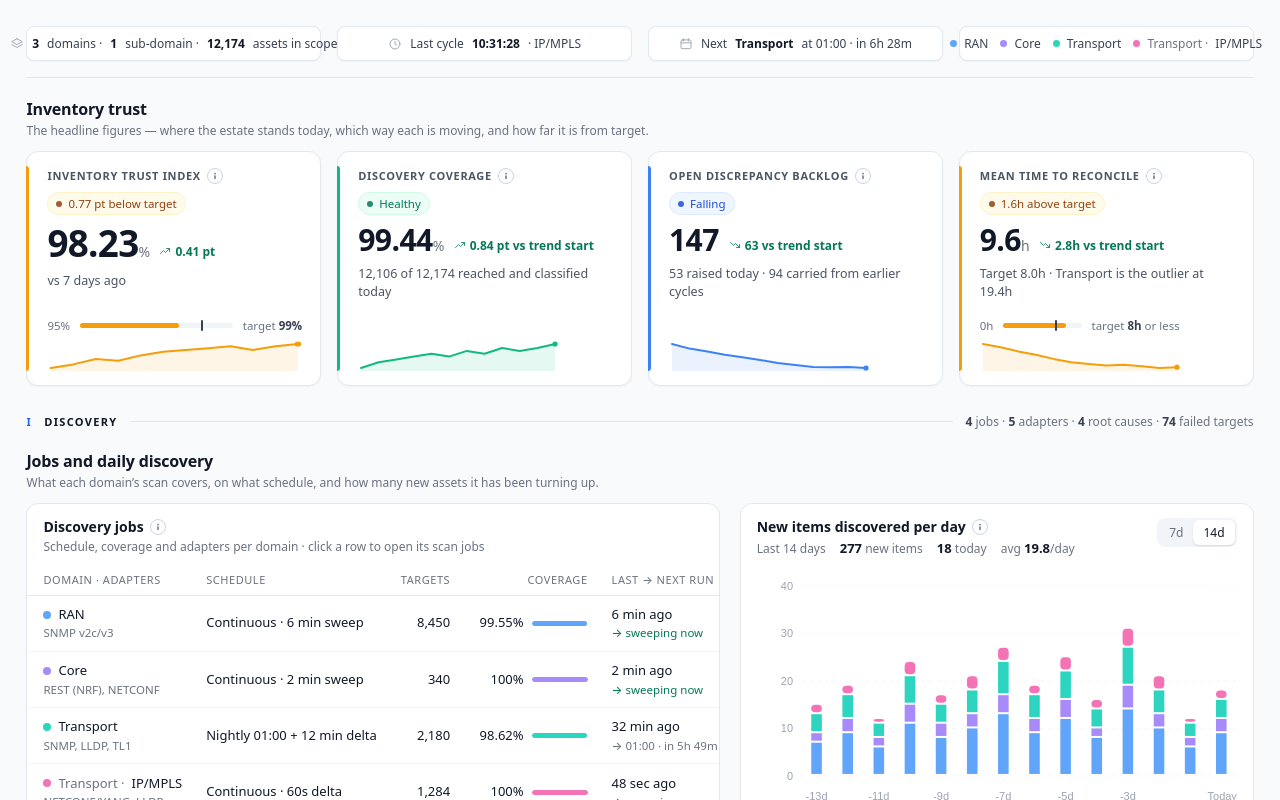
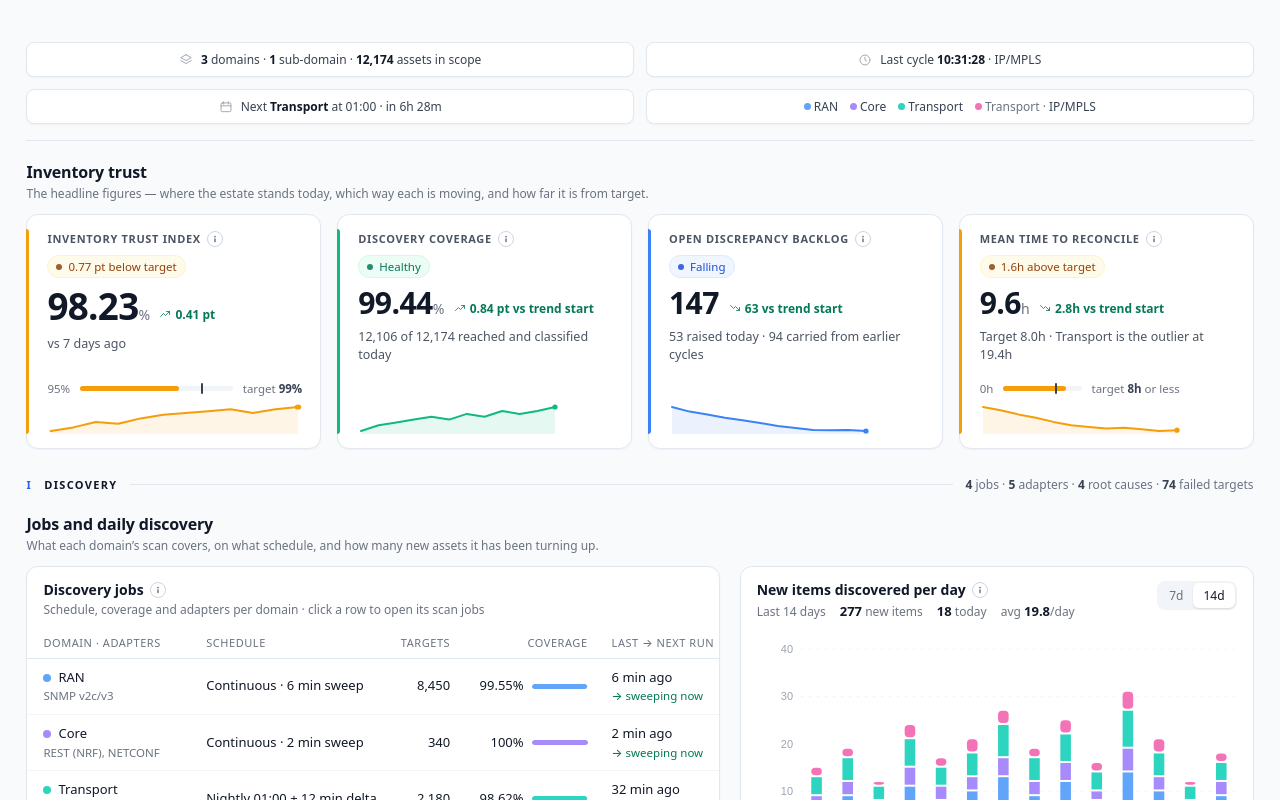
Before and after one commit to jayesh-vision/Discovery-and-Inventory, a React (Vite) app: page /discovery/insights in a window 1280 px wide. Shown: the top 800 px of the page. Built offline with nearby package versions, Linux system fonts and the light colour scheme.

Commit message:
Insights page css issue fixed

```diff
--- a/src/screens/Insights.tsx
+++ b/src/screens/Insights.tsx
@@ -202,9 +202,18 @@ export default function Insights() {
           </div>
         </div> */}
         <div className="ix-context" aria-label="Page context">
-          <span className="ix-ctx">{Ic.layers(14)}<b>{TOP_DOMAINS.length}</b> domains · <b>{DOMAIN_KEYS.length - TOP_DOMAINS.length}</b> sub-domain · <b>{DOMAIN_TRUST_TOTAL.inScope}</b> assets in scope</span>
-          <span className="ix-ctx">{Ic.clock(14)}Last cycle <b>{lastCycle.when}</b> · {DOMAIN_LABEL[lastCycle.domain]}</span>
-          <span className="ix-ctx">{Ic.calendar(14)}Next <b>{DOMAIN_LABEL[RECONCILE_NEXT.domain]}</b> at {RECONCILE_NEXT.at} · in {RECONCILE_NEXT.eta}</span>
+          <span className="ix-ctx" title={`${TOP_DOMAINS.length} domains · ${DOMAIN_KEYS.length - TOP_DOMAINS.length} sub-domain · ${DOMAIN_TRUST_TOTAL.inScope} assets in scope`}>
+            {Ic.layers(14)}
+            <span><b>{TOP_DOMAINS.length}</b> domains · <b>{DOMAIN_KEYS.length - TOP_DOMAINS.length}</b> sub-domain · <b>{DOMAIN_TRUST_TOTAL.inScope}</b> assets in scope</span>
+          </span>
+          <span className="ix-ctx" title={`Last cycle ${lastCycle.when} · ${DOMAIN_LABEL[lastCycle.domain]}`}>
+            {Ic.clock(14)}
+            <span>Last cycle <b>{lastCycle.when}</b> · {DOMAIN_LABEL[lastCycle.domain]}</span>
+          </span>
+          <span className="ix-ctx" title={`Next ${DOMAIN_LABEL[RECONCILE_NEXT.domain]} at ${RECONCILE_NEXT.at} · in ${RECONCILE_NEXT.eta}`}>
+            {Ic.calendar(14)}
+            <span>Next <b>{DOMAIN_LABEL[RECONCILE_NEXT.domain]}</b> at {RECONCILE_NEXT.at} · in {RECONCILE_NEXT.eta}</span>
+          </span>
           <span className="ix-ctx ix-ctx-domains" aria-label="Domain colour key">
             {DOMAIN_KEYS.map(d => <Dom key={d} domain={d} sm />)}
           </span>
--- a/src/styles/insights.css
+++ b/src/styles/insights.css
@@ -34,18 +34,27 @@
 
 /* ── page header ──────────────────────────────────────────────────────── */
 .ix-head { display: flex; align-items: center; width: 100%;
-  padding-bottom: var(--vw-space-lg); border-bottom: 1px solid var(--ix-border); }
+  padding: var(--vw-space-lg) 0; border-bottom: 1px solid var(--ix-border);
+  container-type: inline-size; }
 .ix-head > div:first-child { min-width: 0; flex: 1 1 22rem; }
 .ix-eyebrow { font-size: 11px; font-weight: 600; letter-spacing: .1em; text-transform: uppercase; color: var(--ix-muted); }
 .ix-title { font-size: clamp(1.25rem, 1rem + 0.9vw, 1.5rem); font-weight: 600; letter-spacing: -.015em; line-height: 1.2; color: var(--ix-text); margin: 4px 0 0; }
 .ix-desc { font-size: 13px; color: var(--ix-muted); margin-top: 6px; max-width: 68ch; line-height: 1.5; }
-.ix-context { display: grid; grid-template-columns: repeat(4, minmax(0, 1fr)); gap: var(--vw-space-lg); width: 100%; }
-.ix-ctx { display: inline-flex; align-items: center; justify-content: center; gap: 8px; padding: 8px 12px; border: 1px solid var(--ix-border);
-  border-radius: 8px; background: var(--vw-color-white); font-size: 12px; color: var(--ix-body); white-space: nowrap; box-shadow: var(--ix-shadow); min-width: 0; }
+.ix-context { display: grid; grid-template-columns: repeat(4, minmax(0, 1fr)); gap: var(--vw-space-md); width: 100%; }
+@container (max-width: 1240px) {
+  .ix-context { grid-template-columns: repeat(2, minmax(0, 1fr)); }
+}
+@container (max-width: 600px) {
+  .ix-context { grid-template-columns: 1fr; }
+}
+.ix-ctx { display: inline-flex; align-items: center; justify-content: center; gap: 8px; padding: 8px 14px; border: 1px solid var(--ix-border);
+  border-radius: 8px; background: var(--vw-color-white); font-size: 12px; color: var(--ix-body); white-space: nowrap; box-shadow: var(--ix-shadow);
+  min-width: 0; max-width: 100%; box-sizing: border-box; }
 .ix-ctx > svg { color: var(--ix-faint); flex-shrink: 0; }
+.ix-ctx > span { display: inline-flex; align-items: center; gap: 3px; white-space: nowrap; overflow: hidden; text-overflow: ellipsis; min-width: 0; }
 .ix-ctx b { font-weight: 600; color: var(--ix-text); }
 .ix-ctx .ix-dom { font-size: 12px; }
-.ix-ctx-domains { gap: 12px; justify-content: center; }
+.ix-ctx-domains { gap: 8px 12px; justify-content: center; flex-wrap: wrap; }
 
 /* ── sections ─────────────────────────────────────────────────────────── */
 .ix-section { display: flex; flex-direction: column; gap: var(--vw-space-md); }
@@ -337,12 +346,14 @@ button.ix-tile:hover, button.ix-tile:focus-visible { background: var(--vw-color-
   .ix-table th:last-child, .ix-table td:last-child { padding-right: var(--vw-space-lg); }
   .ix-table .ix-mark { display: none; }
 }
+@media (max-width: 1240px) {
+  .ix-context { grid-template-columns: repeat(2, minmax(0, 1fr)); }
+}
 /* ≤1024 tablet: 2-column KPIs, single-column panels, tables scroll inside panel */
 @media (max-width: 1024px) {
   .ix-kpis { grid-template-columns: repeat(2, minmax(0, 1fr)); }
   .ix-grid { grid-template-columns: 1fr !important; }
   .ix-panel.is-tall { height: auto; min-height: 0; }
-  .ix-context { flex: 1 1 100%; justify-content: flex-start; }
   .ix-table th, .ix-table td { padding-left: 10px; padding-right: 10px; }
   .ix-table th:first-child, .ix-table td:first-child { position: sticky; left: 0; z-index: 1; background: var(--vw-color-white);
     box-shadow: inset -1px 0 0 var(--ix-hair); padding-left: var(--vw-space-lg); }
@@ -352,6 +363,7 @@ button.ix-tile:hover, button.ix-tile:focus-visible { background: var(--vw-color-
 /* <768 phone: everything single-column; list rows fold their trailing
    figures/actions under the text instead of squeezing beside it */
 @media (max-width: 767px) {
+  .ix-context { grid-template-columns: 1fr; }
   .ix-kpis { grid-template-columns: 1fr; }
   .ix-sh-t { font-size: 15px; }
   .ix-tiles { grid-template-columns: repeat(2, minmax(0, 1fr)); }
```
